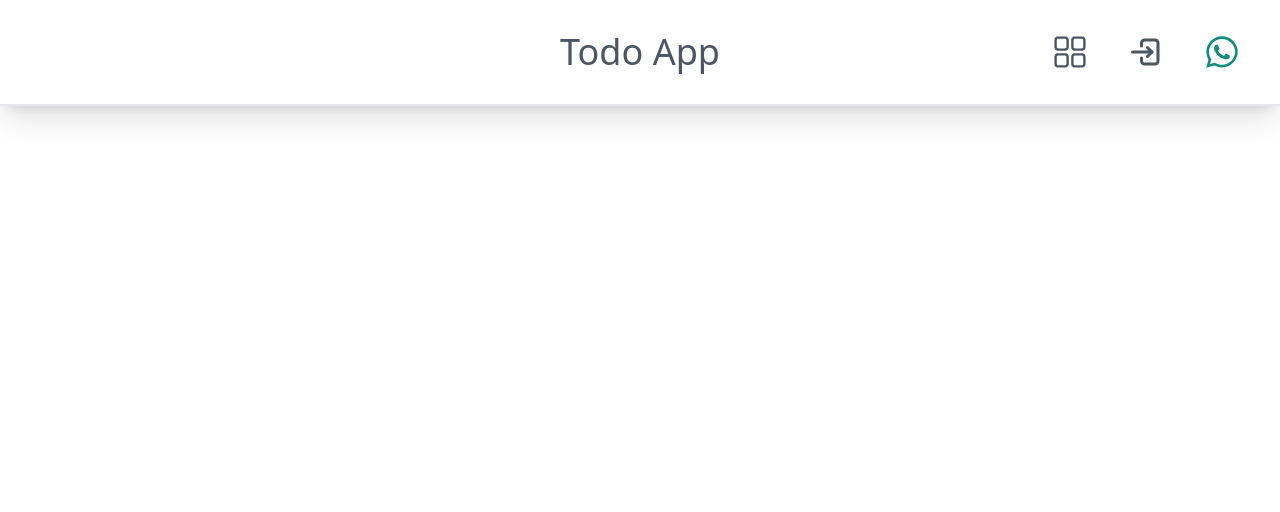
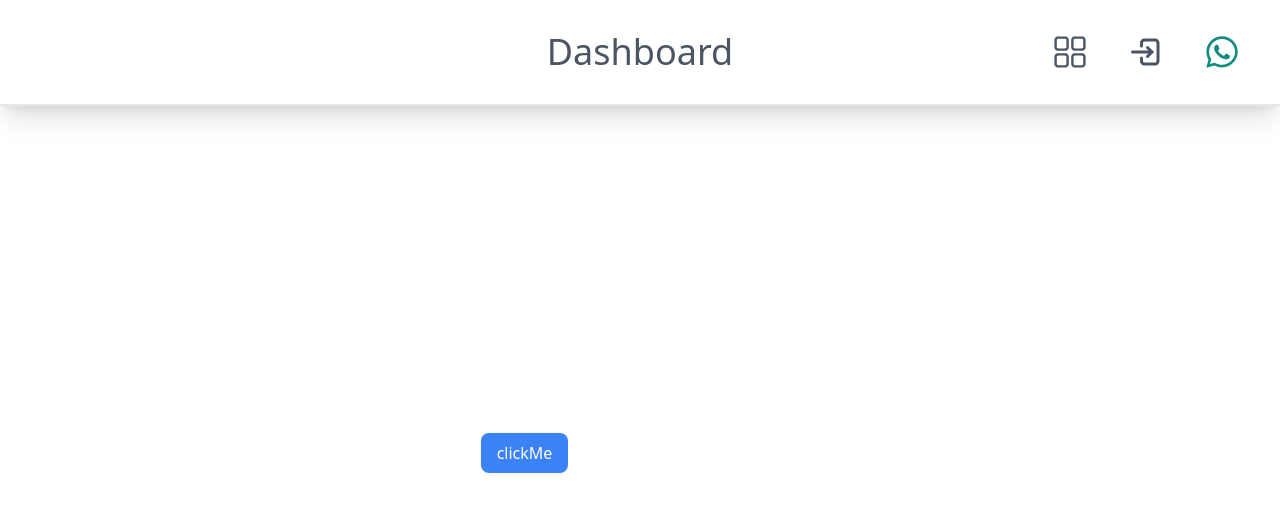
Before and after one commit to baumamit/todo-app, a React (Create React App) app: page / in a window 1280 px wide. Shown: the top 512 px of the page. Built offline with nearby package versions, Linux system fonts and the light colour scheme.

Commit message:
add input

```diff
--- a/src/App.tsx
+++ b/src/App.tsx
@@ -1,17 +1,22 @@
-import { RxDashboard as Dashboard } from "react-icons/rx";
-import { TbLogin2 as Login } from "react-icons/tb";
-import { FaWhatsapp as Whatsapp } from "react-icons/fa";
+import Header from "./components/Header";
+import Input from "./components/Input";
 
 function App() {
+  let number = 0;
+  function imcrementNumber() {
+    number++;
+  }
+  console.log(number);
   return (
-    <header className="flex justify-between items-center py-8 text-4xl text-gray-600 border-b-2 shadow-xl">
-      <div className="flex-grow text-center">Todo App</div>
-      <nav className="absolute right-10 flex gap-10">
-        <Dashboard className="cursor-pointer" />
-        <Login className="cursor-pointer" />
-        <Whatsapp className="cursor-pointer text-[#128c7e]" />
-      </nav>
-    </header>
+    <>
+      <Header title="Dashboard" link="https://www.google.com" />
+      <div className="flex justify-center items-center h-[calc(100vh-106px)]">
+        <button className="px-4 py-2 text-white bg-blue-500 rounded-lg" onClick={imcrementNumber}>
+          clickMe
+        </button>
+        <Input />
+      </div>
+    </>
   );
 }
 
--- /dev/null
+++ b/src/components/Header.tsx
@@ -0,0 +1,19 @@
+import Navbar from "./Navbar";
+
+interface HeaderProps {
+  title: string;
+  link: string;
+}
+
+function Header(props: HeaderProps) {
+  const { title, link } = props;
+  console.log(link);
+  return (
+    <header className="flex justify-between items-center py-8 text-4xl text-gray-600 border-b-2 shadow-xl">
+      <h1 className="flex-grow text-center">{title}</h1>
+      <Navbar firstLink="https://www.google.com" secondLink="https://www.youtube.com" thirdLink="https://www.twitter.com" />
+    </header>
+  );
+}
+
+export default Header;
--- /dev/null
+++ b/src/components/Input.tsx
@@ -0,0 +1,5 @@
+function Input() {
+  return <input />;
+}
+
+export default Input;
--- /dev/null
+++ b/src/components/Navbar.tsx
@@ -0,0 +1,26 @@
+import { RxDashboard as Dashboard } from "react-icons/rx";
+import { TbLogin2 as Login } from "react-icons/tb";
+import { FaWhatsapp as Whatsapp } from "react-icons/fa";
+
+interface NavbarProps {
+  firstLink: string;
+  secondLink: string;
+  thirdLink: string;
+  // links: string[];
+}
+
+function Navbar(props: NavbarProps) {
+  const { firstLink, secondLink, thirdLink } = props;
+  function clickHandler(link: string) {
+    console.log(link);
+  }
+  return (
+    <nav className="absolute right-10 flex gap-10">
+      <Dashboard className="cursor-pointer hover:text-gray-900" onClick={() => clickHandler(firstLink)} />
+      <Login className="cursor-pointer hover:text-gray-900" onClick={() => clickHandler(secondLink)} />
+      <Whatsapp className="cursor-pointer text-[#128c7e] hover:text-gray-900" onClick={() => clickHandler(thirdLink)} />
+    </nav>
+  );
+}
+
+export default Navbar;
```
